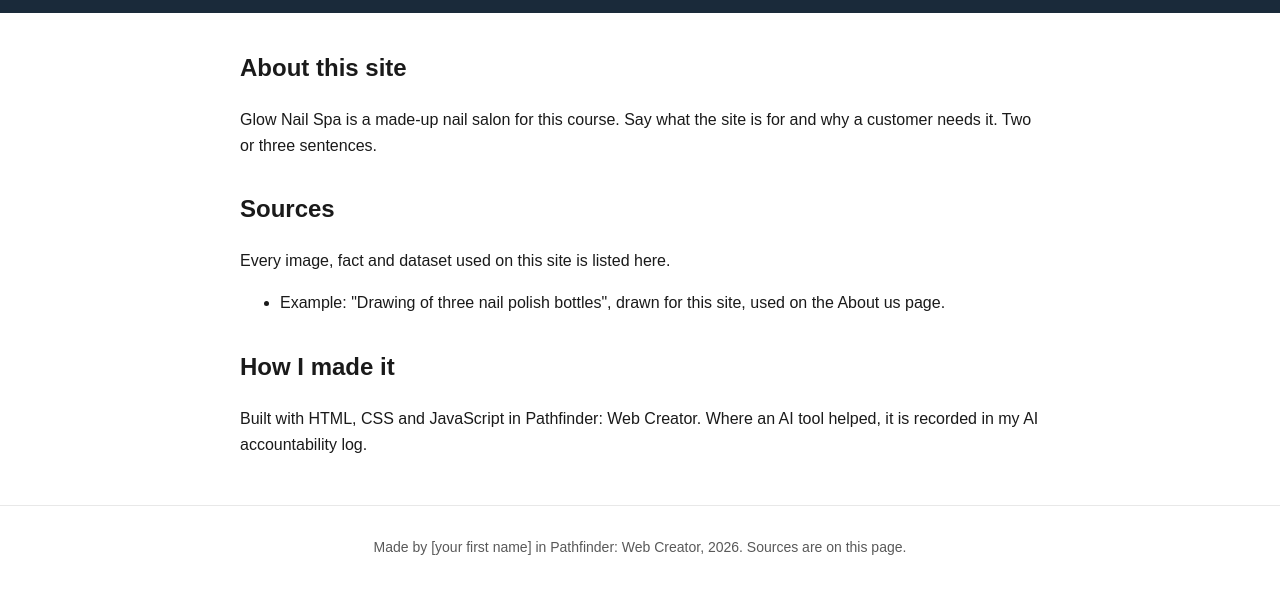
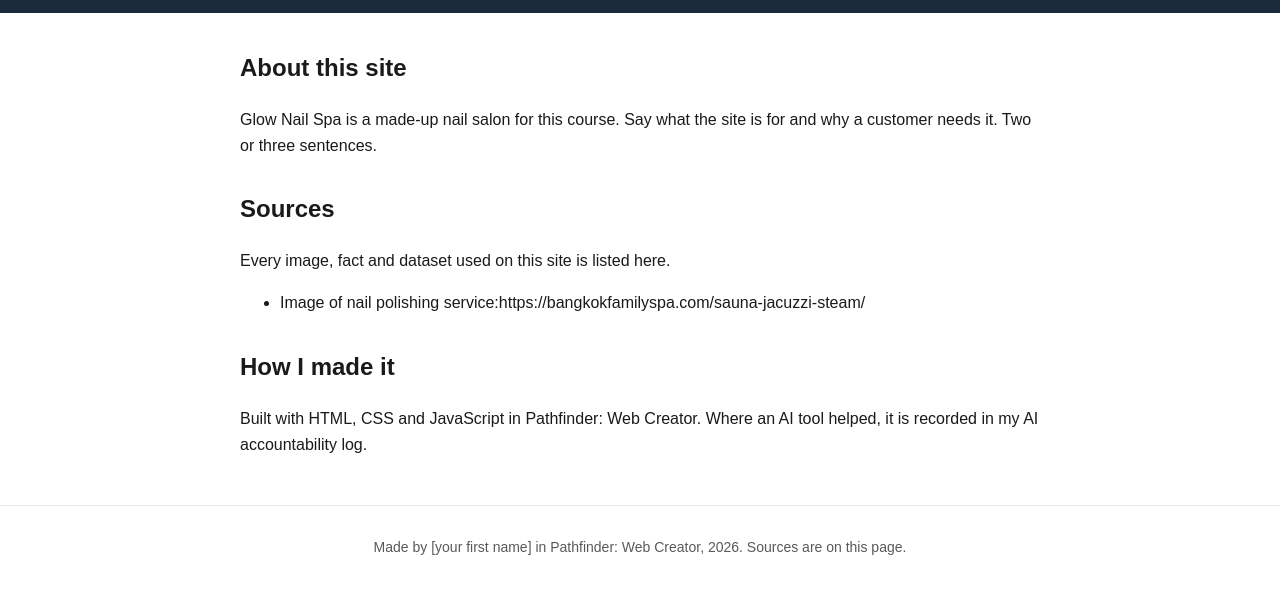
Before and after one commit to craigmusyoka-wq/glow-nail-spa, a plain HTML site: page about.html in a window 1280 px wide. Shown: the part 116-710 px from the top of the page. Drawn offline with Linux system fonts and the light colour scheme.

Commit message:
Added sources for picture

```diff
--- a/about.html
+++ b/about.html
@@ -27,7 +27,7 @@
       <h2>Sources</h2>
       <p>Every image, fact and dataset used on this site is listed here.</p>
       <ul>
-        <li>Example: "Drawing of three nail polish bottles", drawn for this site, used on the About us page.</li>
+        <li>Image of nail polishing service:https://bangkokfamilyspa.com/sauna-jacuzzi-steam/</li>
       </ul>
     </section>
 
```
